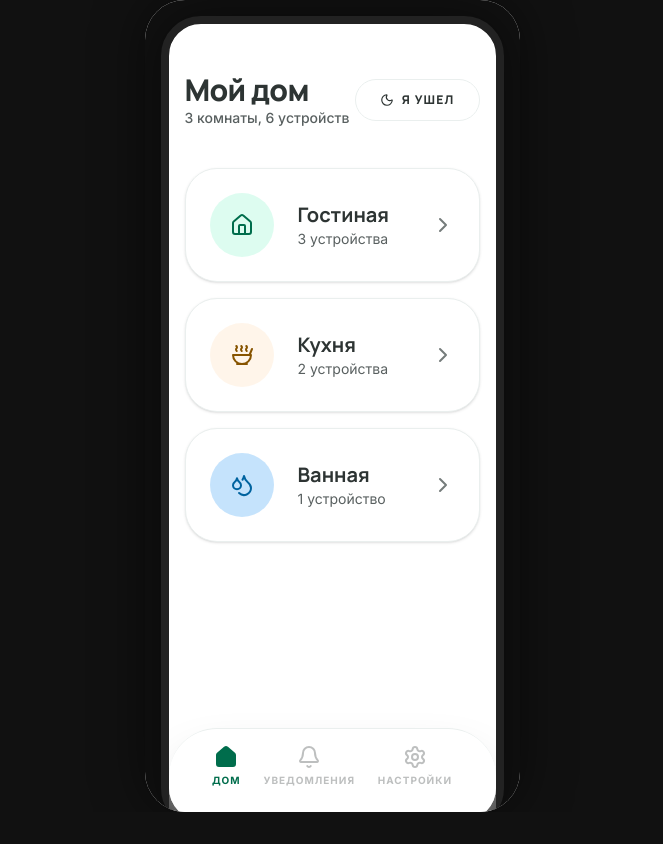
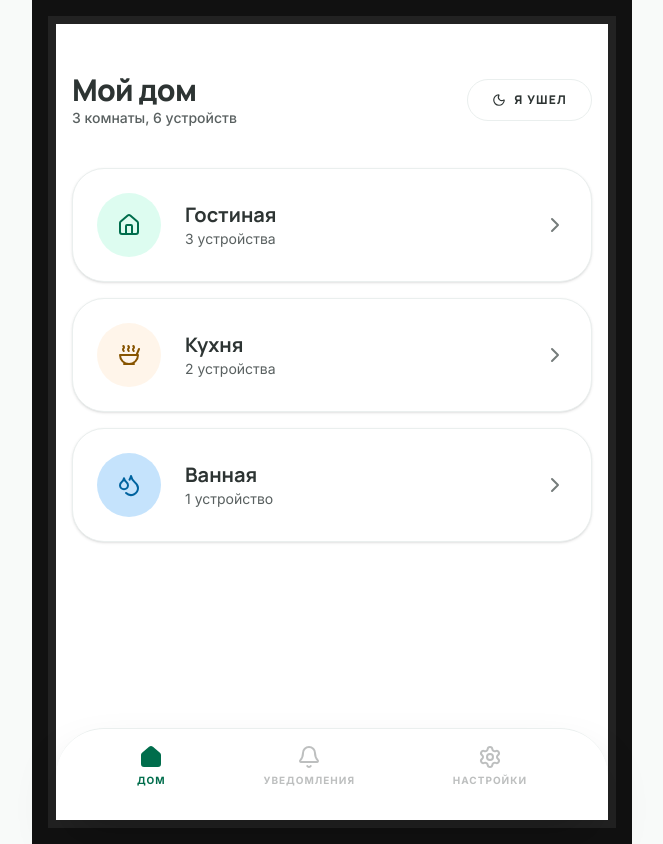
Before and after one commit to nahstya/smart-home-ui-study, a React (Vite) app in the folder aura-home/: page / in a window 1280 px wide. Shown: the whole page, without its empty margins (308-971 px from the left). Before the commit the page ends 812 px from the top, so only its background shows below. Built offline with nearby package versions, Linux system fonts and the light colour scheme.

Commit message:
Update index.css

```diff
--- a/aura-home/src/index.css
+++ b/aura-home/src/index.css
@@ -62,27 +62,31 @@
   -webkit-tap-highlight-color: transparent;
 }
 
-/* Вставь это во второй и третий index.css */
+/* Обновленные стили для полноэкранного отображения */
 body {
   margin: 0;
-  background: #111; /* Темный фон вокруг телефона */
-  display: flex;
-  justify-content: center;
-  align-items: center;
+  /* Меняем темный фон на светлый, как в интерфейсе */
+  background-color: var(--color-surface);
+  display: block; /* Убираем flex-центровку, если она мешает обычному скроллу */
   min-height: 100vh;
 }
 
 #root {
-  width: 375px;
-  height: 812px;
+  /* Убираем фиксированные размеры телефона */
+  width: 100%;
+  max-width: 600px; /* Ограничиваем ширину для удобства чтения на ПК, либо ставь 100% */
+  margin: 0 auto;  /* Центрируем контент по горизонтали */
+  min-height: 100vh;
+
+  /* Убираем эффекты корпуса телефона */
   background: white;
   position: relative;
-  overflow: hidden; /* Обрезаем всё, что вылетает за границы трубки */
-  border-radius: 40px;
-  box-shadow: 0 0 50px rgba(0,0,0,0.5);
+  overflow: visible; /* Позволяем контенту определяться высотой страницы */
+  border-radius: 0;   /* Убираем скругления углов "экрана" */
+  box-shadow: none;   /* Убираем тень, имитирующую объем устройства */
 }
 
-/* Добавь этот класс для скрытия полосы прокрутки, но сохранения самой функции */
+/* Оставляем полезный класс для чистоты интерфейса */
 .no-scrollbar::-webkit-scrollbar {
   display: none;
 }
```
